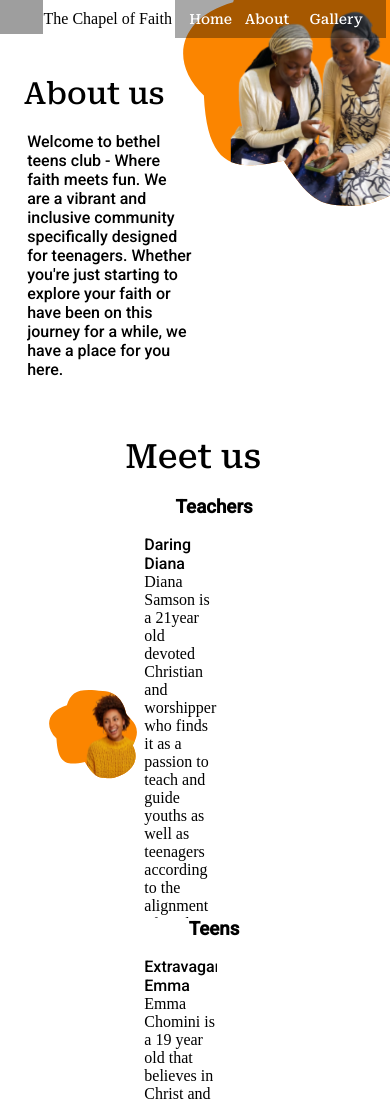
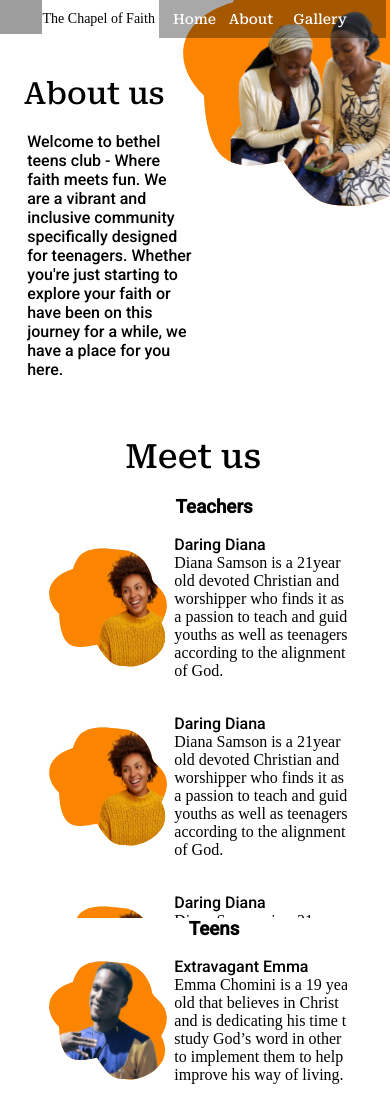
Before and after one commit to tosxin-456/Bethel-Teens, a React (Vite) app: page /aboutUs in a window 390 px wide. Shown: the top 1100 px of the page. Built offline with nearby package versions, Linux system fonts and the light colour scheme; grey boxes are pictures that could not be loaded.

Commit message:
images and profile

```diff
--- a/src/App.css
+++ b/src/App.css
@@ -336,6 +336,7 @@ button:hover{
  section{
   overflow: auto;
   height: 25rem;
+  width: 95%;
 }
  .Teachers{
   display: flex;
@@ -435,6 +436,9 @@ button:hover{
     padding: 0px;
     width: 53%;
   }
+  .logoName{
+    font-size: 14px;
+  }
   h1{
     font-size:20px;
   }
```
